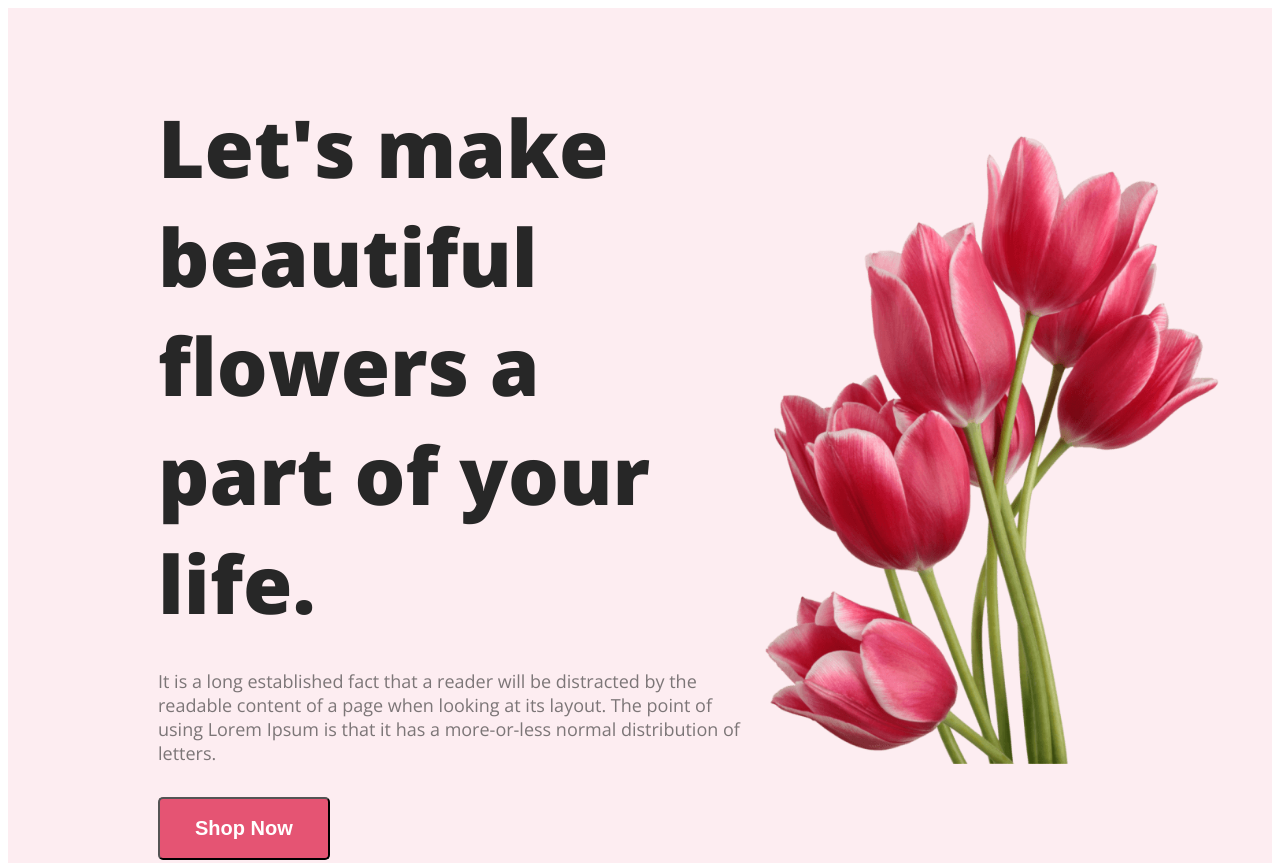
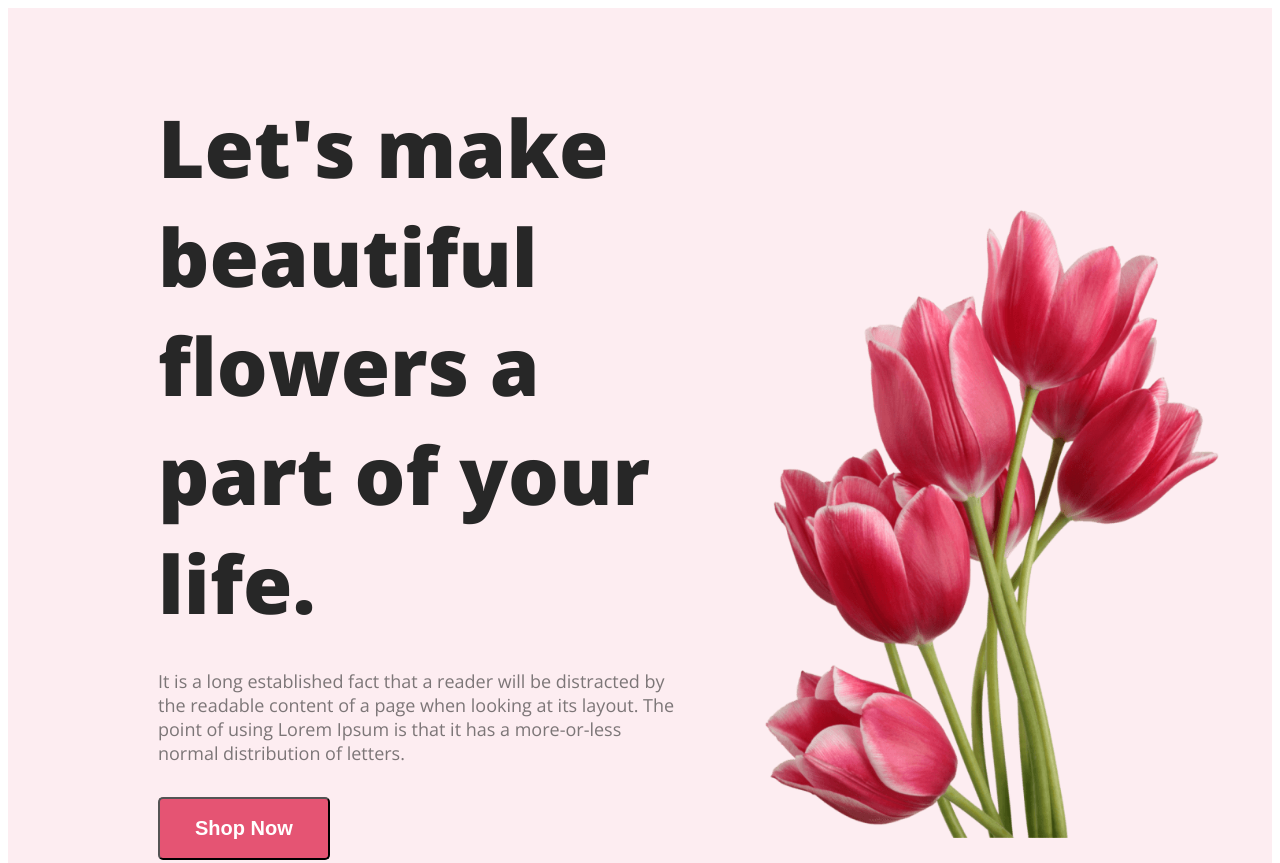
Before and after one commit to f1ddlehead/flower-shop-assignment, a plain HTML site: page index.html in a window 1280 px wide. Shown: the top 863 px of the page. Drawn offline with nearby package versions, Linux system fonts and the light colour scheme.

Commit message:
made some minor changes. i.e: images,alignment etc

```diff
--- a/index.html
+++ b/index.html
@@ -15,14 +15,14 @@
         <div class="banner">
             <div class="banner-content">
                 <h1 class="banner-title">
-                    Let's make <br> beautiful flowers a <br> part of your life.
+                    Let's make beautiful flowers a part of your life.
                 </h1>
                 <p class="banner-message">
                     It is a long established fact that a reader will be distracted by the readable content of a page when looking at its layout. The point of using Lorem Ipsum is that it has a more-or-less normal distribution of letters.
                 </p>
                 <button class="primary-btn" id="shop-btn">Shop Now</button>
             </div>
-            <img class="profile-pic" src="images/pngwing 10.png" alt="flower">
+            <img class="profile-pic" id="pro-pic" src="images/pngwing 10.png" alt="flower">
         </div>
 
     </header>
@@ -111,7 +111,7 @@
         <section class="about">
             <h3 class="section-title" id="last-title"><span class="text-primary">Flower</span>Shop</h3>
             <p class="section-description">It is a long established fact that a reader will be distracted by the readable <br> content of a page when looking at its layout.</p>
-            <p class="copy"><small>&copy;2020-2023, FlowerShop.com. All rights reserved.</small></p>
+            <p class="copy"><small>&copy; 2020-2023, FlowerShop.com. All rights reserved.</small></p>
         </section>
 
     </footer>
--- a/styles/styles.css
+++ b/styles/styles.css
@@ -33,10 +33,14 @@ body {
 }
 
 .banner {
-  padding: 30px 30px 40px 150px;
+  padding: 30px 30px 0px 150px;
   display: flex;
   align-items: center;
   justify-content: space-between;
+}
+
+.banner-content {
+  margin-right: 60px;
 }
 
 .banner-title {
@@ -48,6 +52,12 @@ body {
 
 .banner .profile-pic {
   width: 500px;
+}
+#pro-pic {
+  margin-top: 48px;
+}
+#shop-btn {
+  margin-bottom: 100px;
 }
 
 .banner-message {
```
